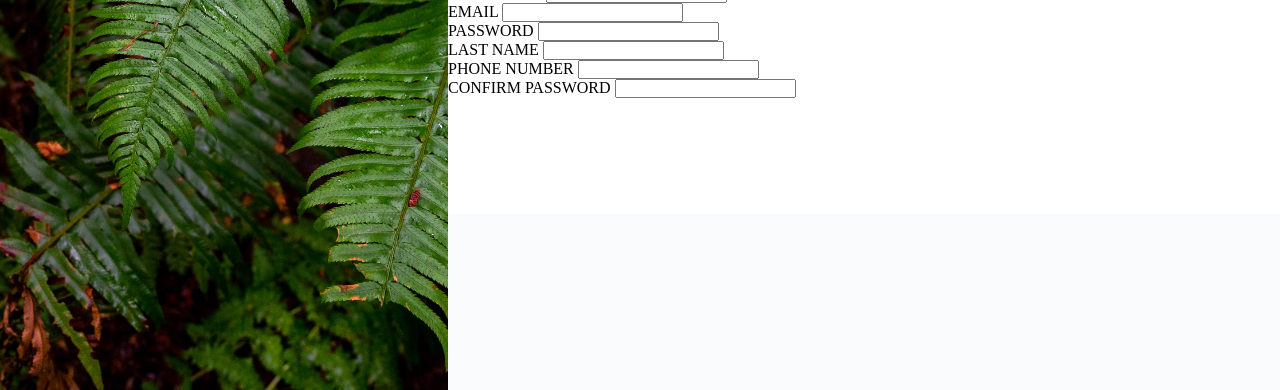
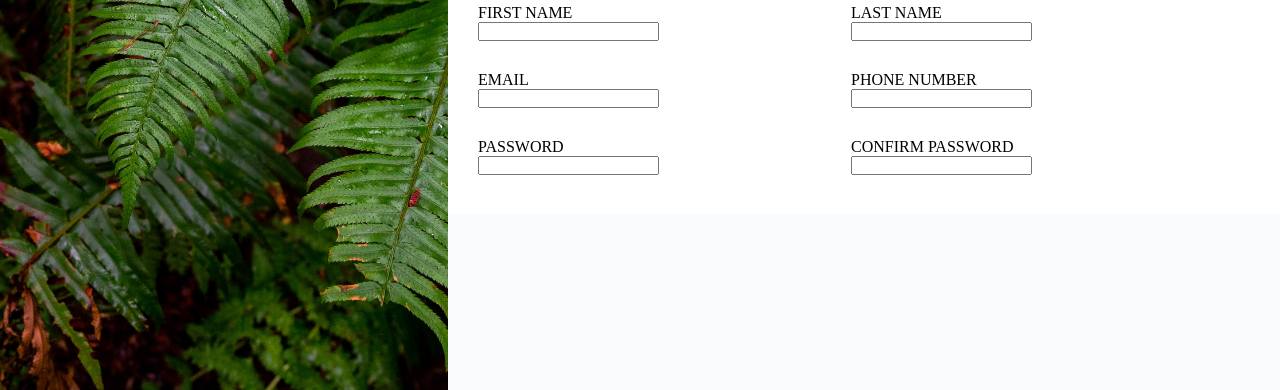
Before and after one commit to robynae/sign-up-form, a plain HTML site: page index.html in a window 1280 px wide. Shown: the part 410-800 px from the top of the page. Drawn offline with Linux system fonts and the light colour scheme.

Commit message:
Format form inputs

```diff
--- a/index.html
+++ b/index.html
@@ -28,6 +28,7 @@
             <div class="form-container">
                 <form action="">
                     <div class="header">Let's do this!</div>
+                    <div class="another-container">
                         <div class="first-column">
                             <div class="input">
                                 <label for="first-name">FIRST NAME</label>
@@ -56,6 +57,7 @@
                                 <input type="password" id="confirm-password" name="confirm-password">
                             </div>
                         </div>
+                    </div>
                 </form>
             </div>
             <div class="footer-container"></div>
--- a/style.css
+++ b/style.css
@@ -81,6 +81,30 @@
     font-weight: 500;
     padding-top: 15px;
     padding-left: 30px;
+    padding-bottom: 20px;
+}
+
+.another-container {
+    display: flex;
+    gap: 15vw;
+}
+
+.first-column, .second-column {
+    display: flex;
+    flex-direction: column;
+    flex-wrap: wrap;
+    justify-content: space-around;
+    gap: 30px;
+}
+
+.first-column {
+    padding-left: 30px;
+}
+
+.input {
+    display: flex;
+    flex-direction: column;
+    flex: 1;
 }
 
 .footer-container {
```
Lines whose indentation alone changed are shown as unchanged.
